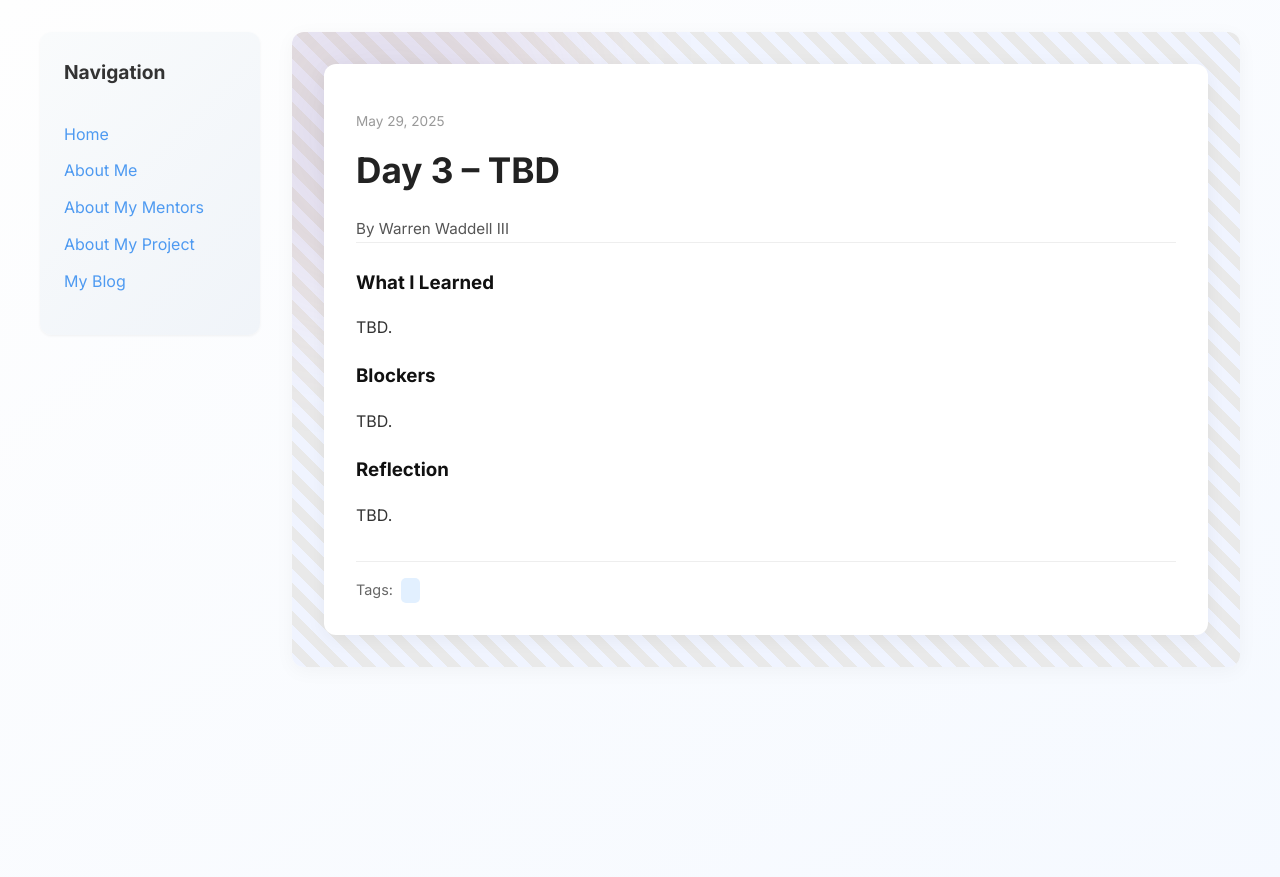
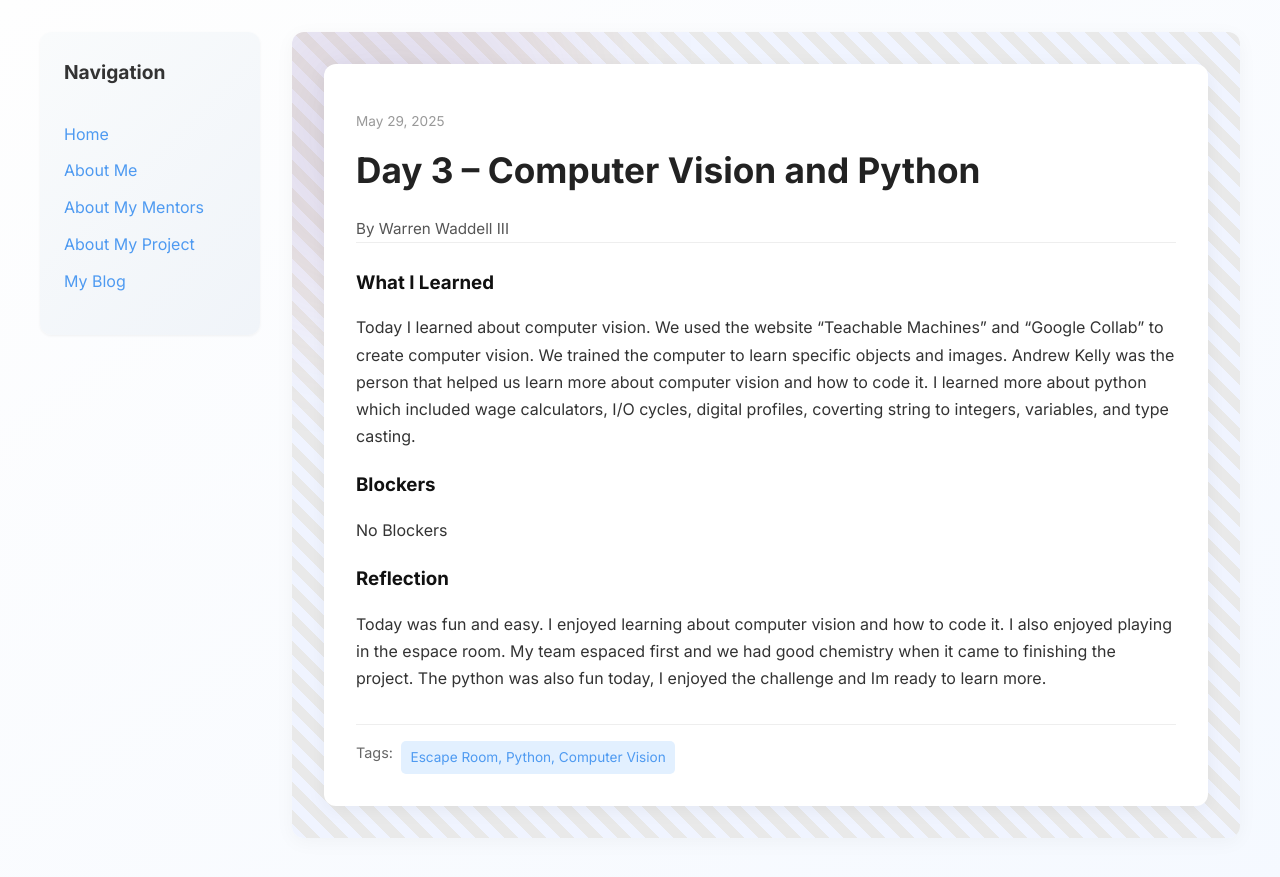
Before and after one commit to Waddelltre3/Waddelltre3.github.io, a Jekyll site: the page built from _posts/2025-05-29-day-3.md, in a window 1280 px wide. Shown: the top 877 px of the page. Built offline with Jekyll 4.4.1, drawn with Linux system fonts in a browser that asks for light colours.

Commit message:
Update 2025-05-29-day-3.md

```diff
--- a/_posts/2025-05-29-day-3.md
+++ b/_posts/2025-05-29-day-3.md
@@ -1,16 +1,16 @@
 ---
 layout: post
-title: "Day 3 – TBD"
+title: "Day 3 – Computer Vision and Python"
 date: 2025-05-29
 author: Warren Waddell III
 permalink: /day3.html
-tags: [""]
+tags: ["Escape Room, Python, Computer Vision"]
 
 what_i_learned: |
-  TBD.
+  Today I learned about computer vision. We used the website "Teachable Machines" and "Google Collab" to create computer vision. We trained the computer to learn specific objects and images. Andrew Kelly was the person that helped us learn more about computer vision and how to code it. I learned more about python which included wage calculators, I/O cycles, digital profiles, coverting string to integers, variables, and type casting.
 blockers: |
-  TBD.
+  No Blockers
 
 reflection: |
-  TBD.
+  Today was fun and easy. I enjoyed learning about computer vision and how to code it. I also enjoyed playing in the espace room. My team espaced first and we had good chemistry when it came to finishing the project. The python was also fun today, I enjoyed the challenge and Im ready to learn more.
 ---
```
